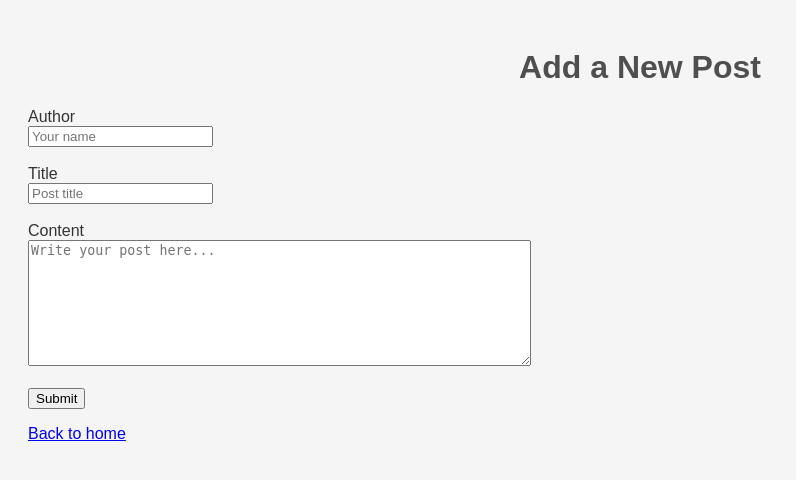
After one commit to MararatscherCode/Masterblog, a Flask app: page /add in a window 1280 px wide. The commit adds this page. Shown: the top 480 px of the page, without its empty margins (0-796 px from the left). Run offline with Flask 3, Linux system fonts and the light colour scheme.

Commit message:
Added "Add" Route

```diff
--- a/app.py
+++ b/app.py
@@ -1,4 +1,4 @@
-from flask import Flask, render_template
+from flask import Flask, render_template, request, redirect, url_for
 import json
 from pathlib import Path
 
@@ -18,11 +18,43 @@ def load_posts():
         return []
 
 
+def save_posts(posts):
+    """Save posts list to the JSON storage file."""
+    try:
+        with DATA_FILE.open('w', encoding='utf-8') as f:
+            json.dump(posts, f, ensure_ascii=False, indent=4)
+    except Exception:
+        # In production you would log the error; keep silent here for simplicity
+        pass
+
+
 @app.route('/')
 def index():
     posts = load_posts()
     return render_template('index.html', posts=posts)
 
 
+@app.route('/add', methods=['GET', 'POST'])
+def add():
+    if request.method == 'POST':
+        author = request.form.get('author', '').strip()
+        title = request.form.get('title', '').strip()
+        content = request.form.get('content', '').strip()
+
+        posts = load_posts()
+        next_id = max((p.get('id', 0) for p in posts), default=0) + 1
+        new_post = {
+            "id": next_id,
+            "author": author or "Anonymous",
+            "title": title or "Untitled",
+            "content": content or ""
+        }
+        posts.append(new_post)
+        save_posts(posts)
+        return redirect(url_for('index'))
+
+    return render_template('add.html')
+
+
 if __name__ == '__main__':
     app.run(host="0.0.0.0", port=5000, debug=True)
--- /dev/null
+++ b/templates/add.html
@@ -0,0 +1,26 @@
+<!DOCTYPE html>
+<html lang="en">
+<head>
+    <meta charset="UTF-8">
+    <meta name="viewport" content="width=device-width, initial-scale=1.0">
+    <title>Add Post - My Flask Blog</title>
+    <link rel="stylesheet" href="{{ url_for('static', filename='style.css') }}">
+</head>
+<body>
+    <h1>Add a New Post</h1>
+    <form method="post" action="{{ url_for('add') }}">
+        <label for="author">Author</label><br>
+        <input type="text" id="author" name="author" placeholder="Your name"><br><br>
+
+        <label for="title">Title</label><br>
+        <input type="text" id="title" name="title" placeholder="Post title" required><br><br>
+
+        <label for="content">Content</label><br>
+        <textarea id="content" name="content" rows="8" cols="60" placeholder="Write your post here..." required></textarea><br><br>
+
+        <button type="submit">Submit</button>
+    </form>
+
+    <p><a href="{{ url_for('index') }}">Back to home</a></p>
+</body>
+</html>
--- a/templates/index.html
+++ b/templates/index.html
@@ -8,6 +8,7 @@
 </head>
 <body>
     <h1>Welcome to My Flask Blog!</h1>
+    <p><a href="{{ url_for('add') }}">Add a new post</a></p>
     {% for post in posts %}
     <div class="post">
         <h2>{{ post.title }}</h2>
```
